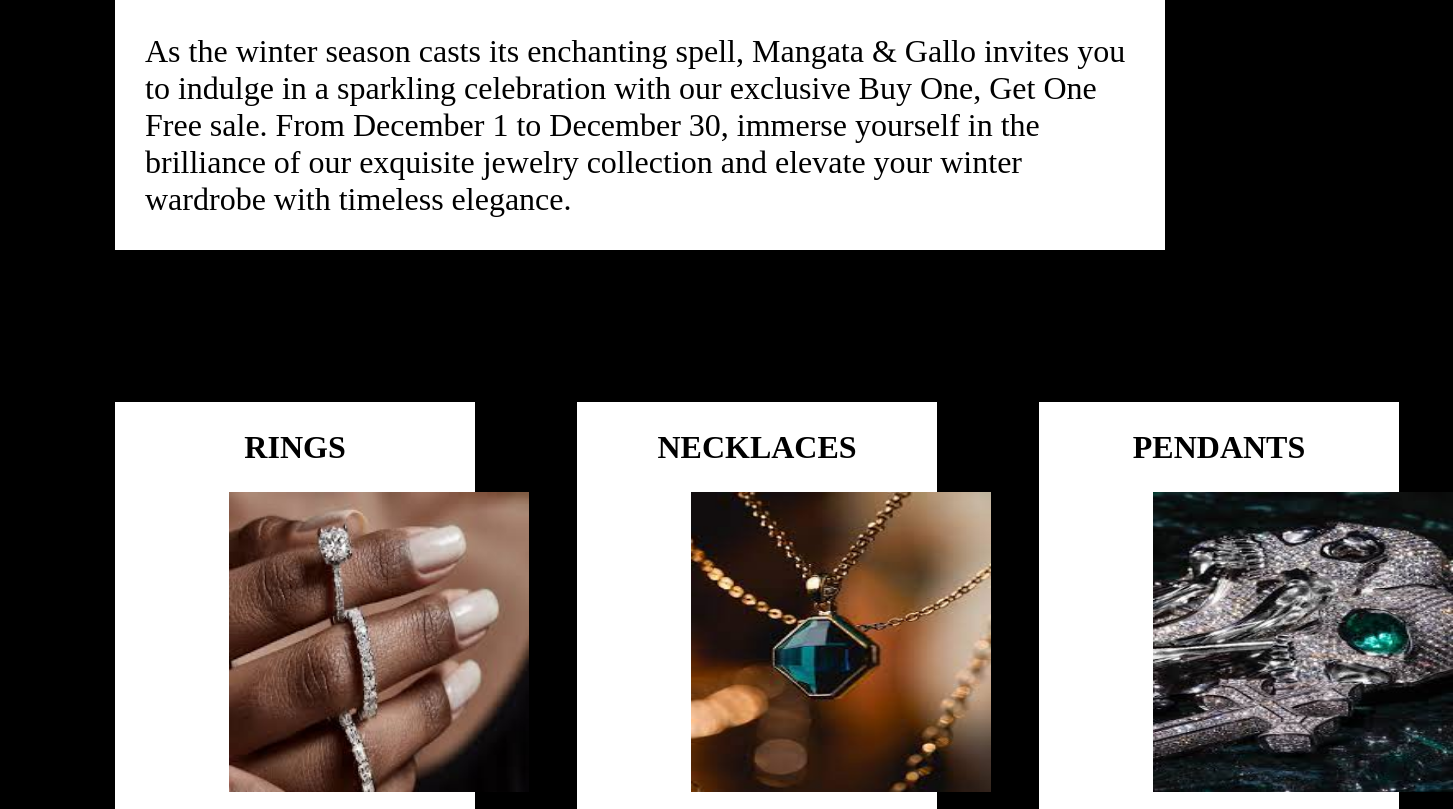
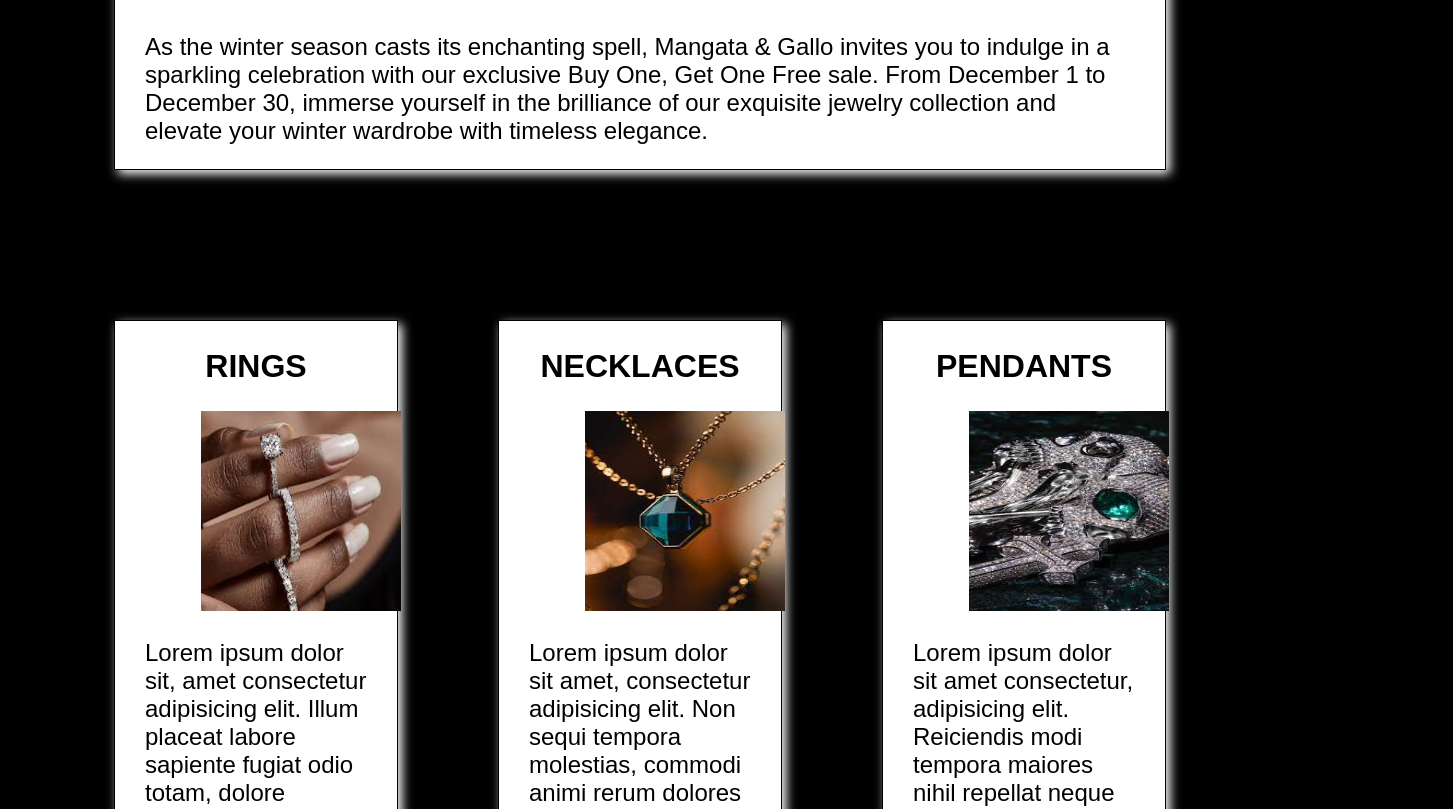
Before and after one commit to Mjsteezy/Front-end-dev, a plain HTML site: page courseraproject/index.html in a window 1280 px wide. Shown: the part 401-1210 px from the top of the page, 1453 px wide, since content can reach past the window. Drawn offline with Linux system fonts and the light colour scheme.

Commit message:
Add files via upload

```diff
--- a/courseraproject/style.css
+++ b/courseraproject/style.css
@@ -4,6 +4,7 @@
     margin-top: 3rem;
     margin-bottom: 3rem;
     background-color: black;
+    font-family: sans-serif;
 }
 h1 {
     font-size: 3rem;
@@ -15,7 +16,7 @@
     text-align: center;
 }
 p{
-    font-size: 2rem;
+    font-size: 1.5rem;
 }
 header > img{
     display: block;
@@ -57,6 +58,10 @@
     margin-right: 50px;
     margin-left: 50px;
     margin-bottom: 100px;
+    box-shadow: 4px 4px 10px white ;
+}
+article:hover{
+    box-shadow: none;
 }
 hr{
     border-top: solid white;
@@ -77,9 +82,10 @@
     background-color: white;
     padding-left: 30px;
     padding-right: 30px;
+
 }
 .card > img {
-    padding-left: 28%;
-    width: 300px;
-    height: 300px;
+    padding-left: 25%;
+    width: 200px;
+    height: 200px;
 }
```
